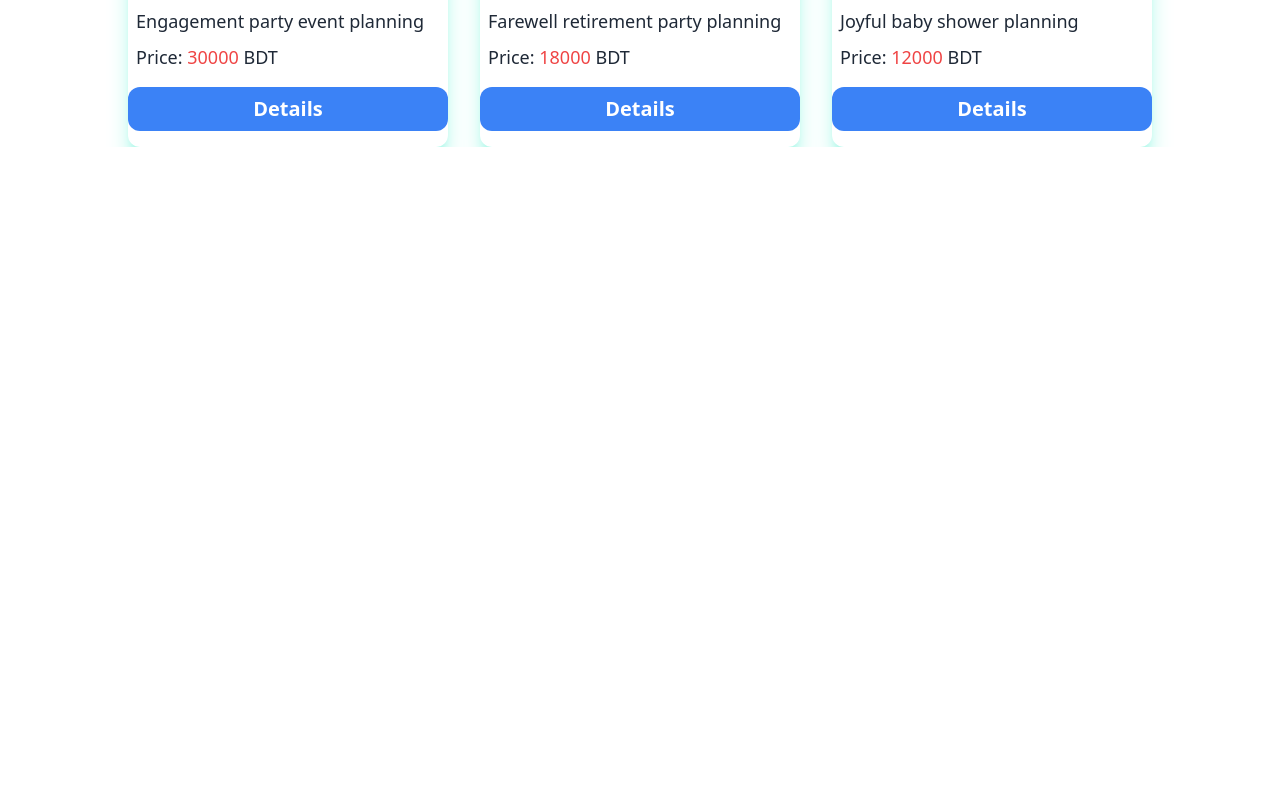
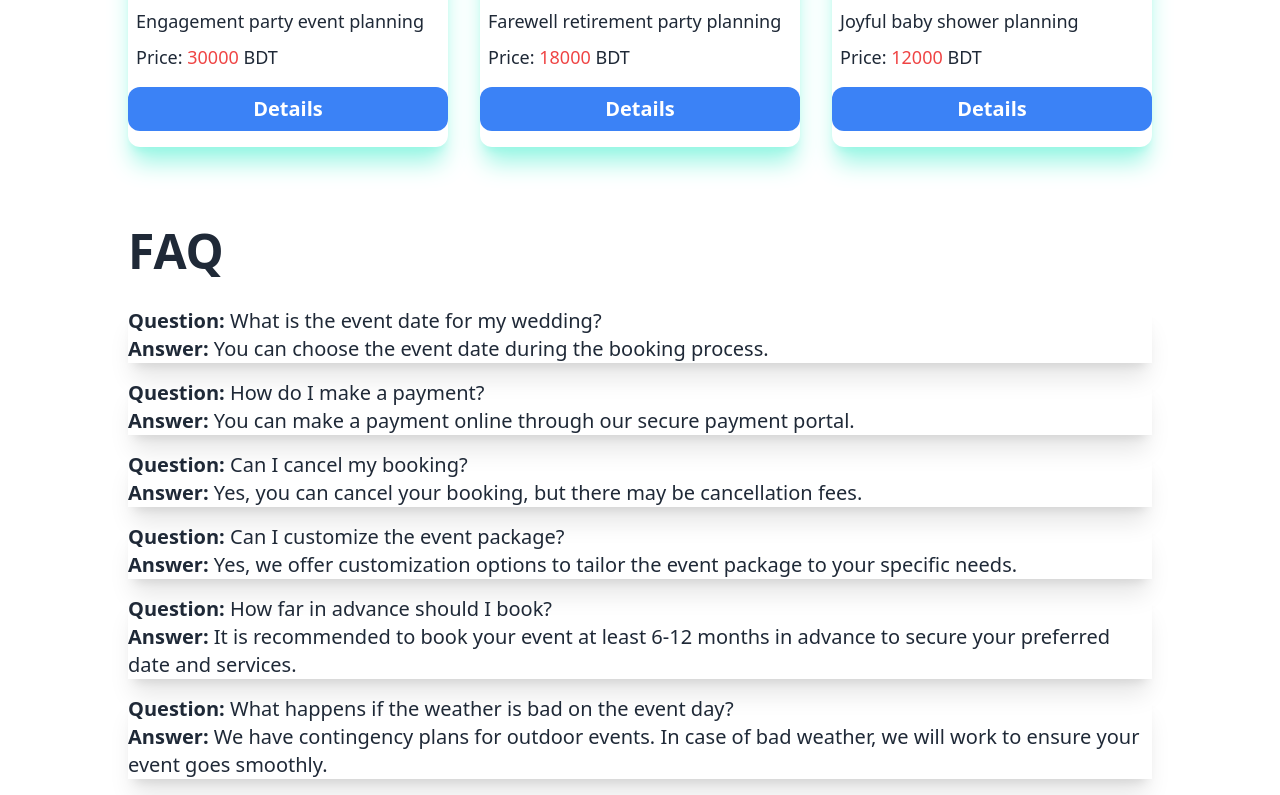
Before and after one commit to Md-ShakilHossain/social-event-management, a React (Vite) app: page / in a window 1280 px wide. Shown: the part 1537-2332 px from the top of the page. Before the commit the page ends 1684 px from the top, so only its background shows below. Built offline with nearby package versions, Linux system fonts and the light colour scheme.

Commit message:
Created FAQ sections

```diff
--- /dev/null
+++ b/public/faq.json
@@ -0,0 +1,26 @@
+[
+    {
+      "question": "What is the event date for my wedding?",
+      "answer": "You can choose the event date during the booking process."
+    },
+    {
+      "question": "How do I make a payment?",
+      "answer": "You can make a payment online through our secure payment portal."
+    },
+    {
+      "question": "Can I cancel my booking?",
+      "answer": "Yes, you can cancel your booking, but there may be cancellation fees."
+    },
+    {
+      "question": "Can I customize the event package?",
+      "answer": "Yes, we offer customization options to tailor the event package to your specific needs."
+    },
+    {
+      "question": "How far in advance should I book?",
+      "answer": "It is recommended to book your event at least 6-12 months in advance to secure your preferred date and services."
+    },
+    {
+      "question": "What happens if the weather is bad on the event day?",
+      "answer": "We have contingency plans for outdoor events. In case of bad weather, we will work to ensure your event goes smoothly."
+    }
+  ]
--- /dev/null
+++ b/src/Components/Pages/Home/FAQ/Faq.jsx
@@ -0,0 +1,17 @@
+import PropTypes from 'prop-types';
+
+const Faq = ({ faq }) => {
+    const { question, answer } = faq;
+    return (
+        <div className='shadow-xl mb-4'>
+            <h4><span className='text-xl font-semibold'>Question: </span><span className='text-xl'>{question}</span></h4>
+            <h6><span className='text-xl font-semibold'>Answer: </span><span className='text-xl'>{answer}</span></h6>
+        </div>
+    );
+};
+
+Faq.propTypes = {
+    faq: PropTypes.object.isRequired
+}
+
+export default Faq;
--- /dev/null
+++ b/src/Components/Pages/Home/FAQ/Faqs.jsx
@@ -0,0 +1,24 @@
+import { useEffect, useState } from "react";
+import Faq from "./Faq";
+
+const Faqs = () => {
+    const [faqs, setFaqs] = useState([]);
+    useEffect(() => {
+        fetch('/faq.json')
+            .then(res => res.json())
+            .then(data => setFaqs(data))
+    }, [])
+
+    return (
+        <div className="mt-20">
+            <h2 className="text-5xl font-bold mb-8">FAQ</h2>
+            <div>
+                {
+                    faqs.map((faq, idx) =><Faq key={idx} faq={faq}></Faq>)
+                }
+            </div>
+        </div>
+    );
+};
+
+export default Faqs;
--- a/src/Components/Pages/Home/Home.jsx
+++ b/src/Components/Pages/Home/Home.jsx
@@ -3,6 +3,7 @@ import Marquee from "react-fast-marquee";
 import Banner from "./Banner";
 import Navbar from "../../Shared/Navbar";
 import Services from "./Services/Services";
+import Faqs from "./FAQ/Faqs";
 
 
 const Home = () => {
@@ -22,6 +23,7 @@ const Home = () => {
             <Banner></Banner>
             <Navbar></Navbar>
             <Services></Services>
+            <Faqs></Faqs>
         </div>
     );
 };
```
